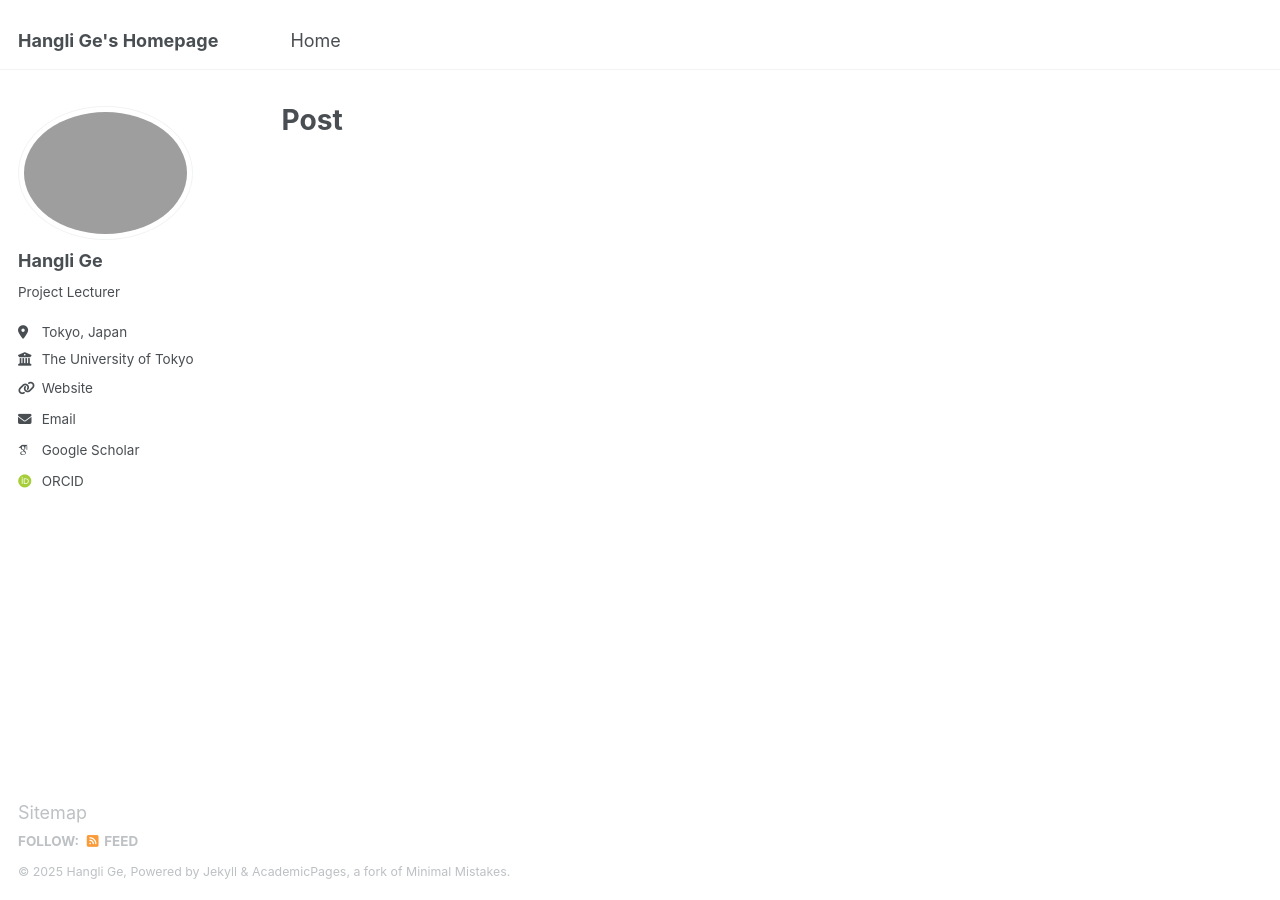
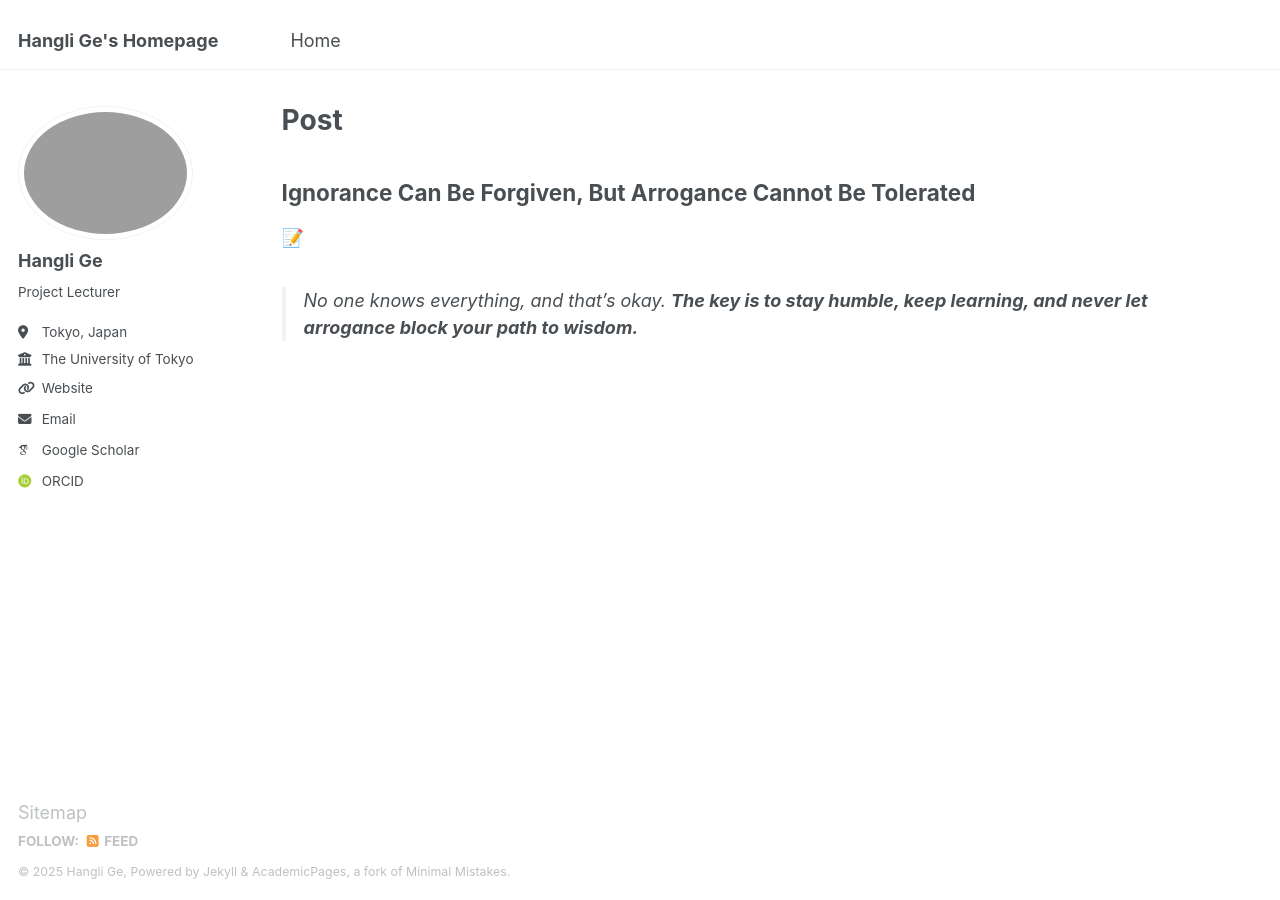
Before and after one commit to christie888/christie888.github.io, a Jekyll site: the page built from _pages/post.md, in a window 1280 px wide. Built offline with Jekyll 4.4.1, drawn with Linux system fonts in a browser that asks for light colours; some web fonts are replaced.

Commit message:
Update post.md

```diff
--- a/_pages/post.md
+++ b/_pages/post.md
@@ -3,3 +3,8 @@ layout: archive
 title: "Post"
 permalink: /post/
 ---
+
+
+## Ignorance Can Be Forgiven, But Arrogance Cannot Be Tolerated
+📝
+> No one knows everything, and that's okay. **The key is to stay humble, keep learning, and never let arrogance block your path to wisdom.**
```
